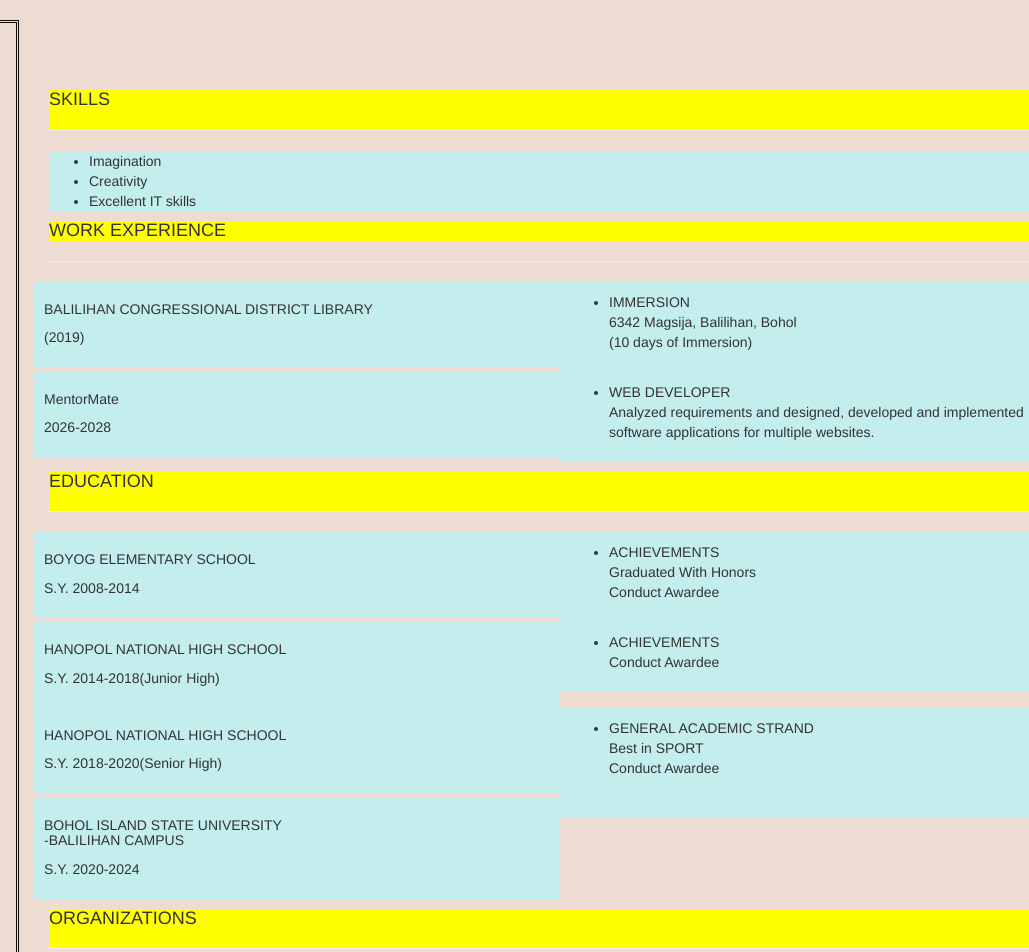
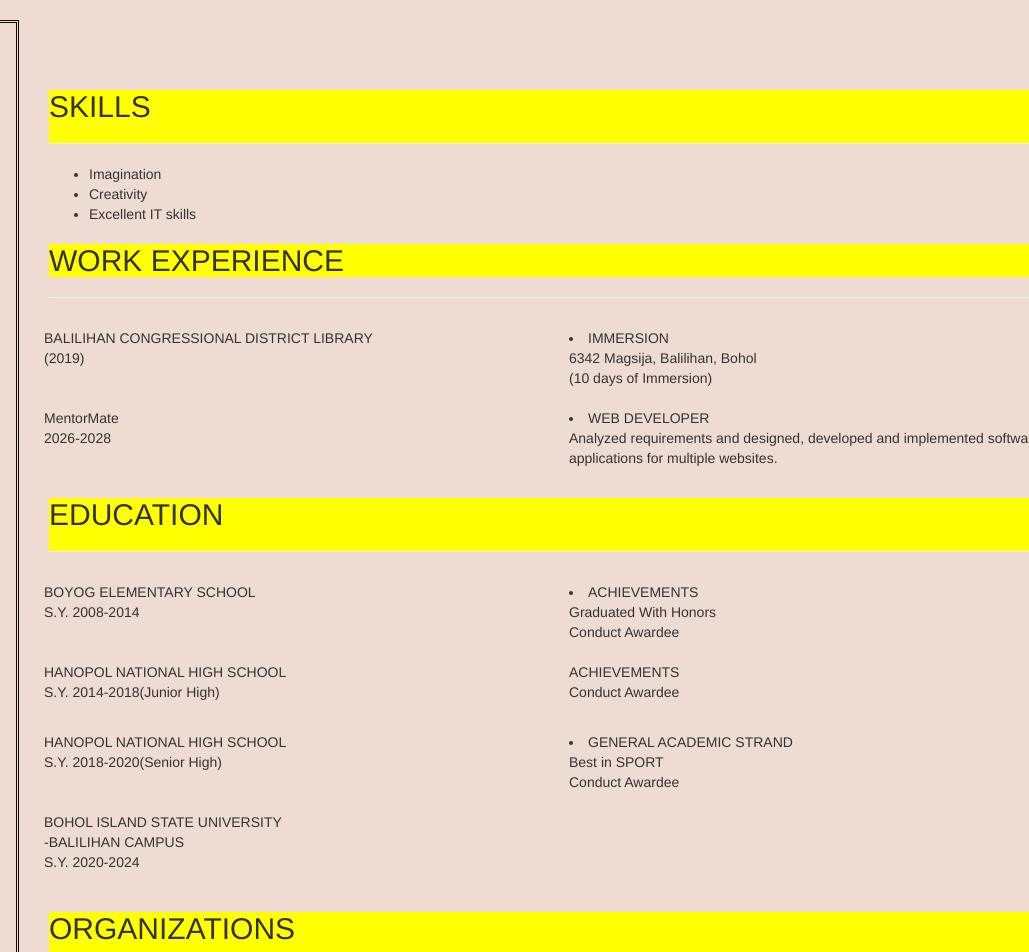
Before and after one commit to bhing13/index, a plain HTML site: page index.html in a window 1280 px wide. Shown: the top 952 px of the page, 251-1280 px from the left. Drawn offline with nearby package versions, Linux system fonts and the light colour scheme; a web font is replaced by a local one.

Commit message:
Update index.html

```diff
--- a/index.html
+++ b/index.html
@@ -8,9 +8,10 @@
     <link href="https://fonts.googleapis.com/icon?family=Material+Icons" rel="stylesheet">
     <meta name="viewport" content="width=device-width, initial-scale=1">
     <link rel="stylesheet" href="https://cdnjs.cloudflare.com/ajax/libs/font-awesome/4.7.0/css/font-awesome.min.css">
+    <link rel="stylesheet" href="https://fonts.googleapis.com/css?family=Sofia&effect=neon|outline|emboss|shadow-multiple">
+   <link rel="stylesheet" href="https://fonts.googleapis.com/css?family=Sofia">
 
-
-</head>
+      </head>
 <body>
 
 <div class="grid-container">
@@ -23,7 +24,7 @@
     </div>
 
 
-  <hr style="border:2px dashed rgb(243, 6, 192) ;">
+  <hr style="border:2px dashed rgb(243, 6, 192)  ;">
     <div class="contact">
     <h4 class="con">CONTACT INFO. </h4>
     <hr style="border:2px dashed rgb(243, 6, 192)  ;">
@@ -92,12 +93,12 @@
     <span class="fa fa-heart checked"></span>
     <span class="fa fa-heart checked"></span>
 
-    <h5 class="html">ENGLISH</h5>
+    <h5 class="html">ENGLISH </h5>
     <span class="fa fa-heart checked"></span>
     <span class="fa fa-heart checked"></span>
     <span class="fa fa-heart checked"></span>
     <span class="fa fa-heart checked"></span>
-    <span class="fa fa-heart checked"></span>
+    <span class="fa fa-heart "></span>
     <br>
     <br>
     <br>
@@ -107,8 +108,9 @@
   <div class="grid-item item2">
     <div class="summ">
       <div class="skill" style="background-color:yellow;">
-      <h4>SKILLS<hr ></h4></div>
-      <div class="list" style="background-color:rgba(188, 241, 243, 0.849);">
+      <h2>SKILLS<hr ></h2></div>
+      <div class="list"
+        </style>
         <ul>
           <li> Imagination</li>
           <li> Creativity </li>
@@ -123,26 +125,27 @@
         <span class="time_road"></span>
       </div>
       <div class="work" style="background-color:yellow;">
-      <h4>WORK EXPERIENCE</h4></div>
+      <h2>WORK EXPERIENCE</h2></div>
       <hr>
       <div class="row">
-        <div class="column" style="background-color:rgba(188, 241, 243, 0.849);">
+        <div class="column"
           <h5> BALILIHAN CONGRESSIONAL DISTRICT LIBRARY </h5>
           <p>(2019)</p>
         </div>
-        <div class="column" style="background-color:rgba(188, 241, 243, 0.849);">
+        <div class="column"
           <ul>
             <li>IMMERSION <br> 6342 Magsija, Balilihan, Bohol<br> (10 days of Immersion)</li></ul>
         </div>
       </div>
       <div class="row">
-        <div class="column" style="background-color:rgba(188, 241, 243, 0.849);">
+        <div class="column"
           <h5>MentorMate</h5>
           <p>2026-2028</p>
         </div>
-        <div class="column" style="background-color:rgba(188, 241, 243, 0.849);">
+        <div class="column"
           <ul>
-            <li>WEB DEVELOPER<br> Analyzed requirements and designed, developed and implemented software applications for multiple websites.</li></ul>
+            <li>WEB DEVELOPER<br> Analyzed requirements and designed, developed and
+              implemented software applications for multiple websites.</li></ul>
         </div>
       </div>
     </div>
@@ -152,14 +155,14 @@
         <span class="time_point"></span>
         <span class="time_road"></span>
       </div>
-      <div class="educ" style="background-color:yellow;">
-      <h4>EDUCATION</h4><hr></div>
+      <div class="duc" style="background-color:yellow;">
+      <h2>EDUCATION</h2><hr></div>
       <div class="row">
-        <div class="column" style="background-color:rgba(188, 241, 243, 0.849);">
+        <div class="column"
           <h5>BOYOG ELEMENTARY SCHOOL</h5>
           <p>S.Y. 2008-2014</p>
         </div>
-        <div class="column" style="background-color:rgba(188, 241, 243, 0.849);">
+        <div class="column"
           <ul>
             <li>ACHIEVEMENTS
             <br>Graduated With Honors
@@ -167,22 +170,21 @@
         </div>
       </div>
       <div class="row">
-        <div class="column" style="background-color:rgba(188, 241, 243, 0.849);">
+        <div class="column"
           <h5>HANOPOL NATIONAL HIGH SCHOOL</h5>
           <p>S.Y. 2014-2018(Junior High)</p>
         </div>
-        <div class="column" style="background-color:rgba(188, 241, 243, 0.849);">
-          <ul>
+        <div class="column"
             <li>ACHIEVEMENTS
             <br>Conduct Awardee</li></ul>
         </div>
       </div>
       <div class="row">
-        <div class="column" style="background-color:rgba(188, 241, 243, 0.849);">
+        <div class="column"
           <h5>HANOPOL NATIONAL HIGH SCHOOL</h5>
           <p>S.Y. 2018-2020(Senior High)</p>
         </div>
-        <div class="column" style="background-color:rgba(188, 241, 243, 0.849);">
+        <div class="column"
           <ul>
           <li>GENERAL ACADEMIC STRAND
             <br>Best in SPORT
@@ -190,11 +192,11 @@
         </div>
       </div>
       <div class="row">
-        <div class="column" style="background-color:rgba(188, 241, 243, 0.849);">
+        <div class="column"
           <h5>BOHOL ISLAND STATE UNIVERSITY<br> -BALILIHAN CAMPUS</h5>
           <p>S.Y. 2020-2024</p>
         </div>
-        <div class="column" style="background-color:rgba(188, 241, 243, 0.849);">
+        <div class="column"
         </div>
       </div>
     </div>
@@ -203,10 +205,10 @@
         <span class="time_point"></span>
         <span class="time_road"></span>
       </div>
-      <div class="org" style="background-color:yellow;">
-      <h4>ORGANIZATIONS<hr></h4></div>
+      <div class="orga" style="background-color:yellow;">
+      <h2>ORGANIZATIONS<hr></h2></div>
       <div class="row">
-        <div class="column" style="background-color:rgba(188, 241, 243, 0.849);">
+        <div class="column"
           <h5>BOYOG PROPER YOUTH</h5>
           <p>2020-Present</p>
         </div>
```
